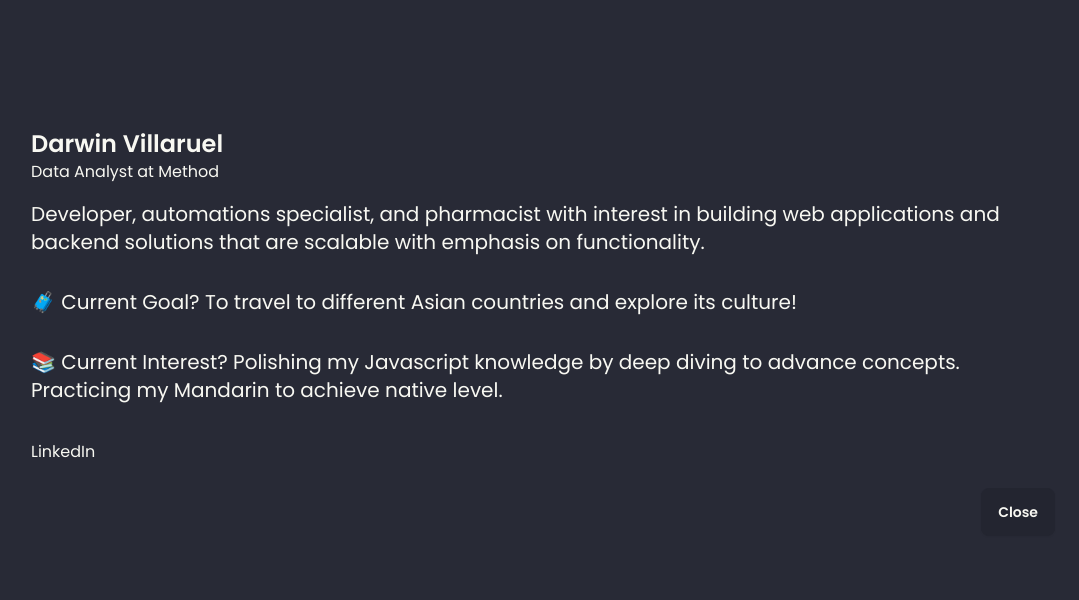
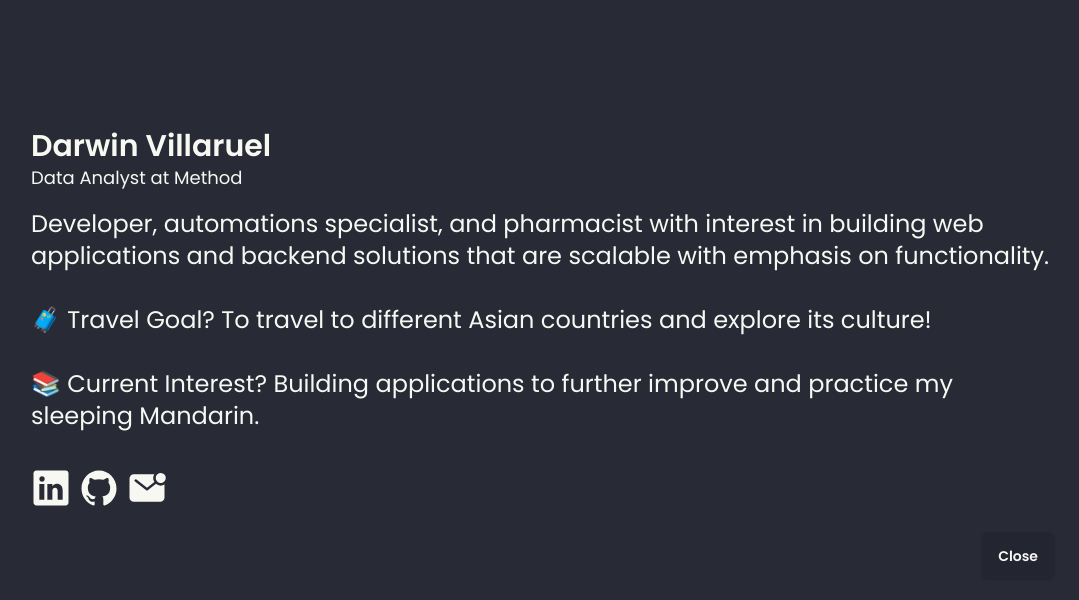
Before and after one commit to darwinvillaruel/darwin, a Next.js app: page / in a window 1280 px wide. Both pictures are taken after a click on the button "About". Shown: the top 600 px of the page, without its empty margins (97-1176 px from the left). Built offline with nearby package versions, Linux system fonts and the light colour scheme.

Commit message:
style: adjust spacing

```diff
--- a/src/components/About.tsx
+++ b/src/components/About.tsx
@@ -1,5 +1,8 @@
 "use client";
 import { HiUserCircle } from "react-icons/hi";
+import { IoLogoLinkedin } from "react-icons/io5";
+import { IoLogoGithub } from "react-icons/io5";
+import { IoMailUnread } from "react-icons/io5";
 
 export default function About() {
   const handleClick = (item: string) => {
@@ -15,38 +18,46 @@ export default function About() {
       <button
         className="btn btn-info"
         onClick={() => handleClick("about_modal")}>
+        <HiUserCircle />
         About
       </button>
-      <dialog
-        id="about_modal"
-        className="modal">
-        <div className="sm:p-10 lg:p-24 xl:p-32 rounded-none w-screen max-w-none h-screen max-h-none container modal-box">
+      <dialog id="about_modal" className="modal">
+        <div className="container w-screen h-screen rounded-none p-11 lg:p-24 xl:p-32 max-w-none max-h-none modal-box ">
           <div className="xl:flex xl:flex-row xl:gap-5">
             <div>
-              <h3 className="font-semibold text-2xl">Darwin Villaruel</h3>
-              <p>Data Analyst at Method</p>
-              <p className="py-4 text-xl">
-                Developer, automations specialist, and pharmacist with interest in building web applications and backend
-                solutions that are scalable with emphasis on functionality.
+              <h3 className="text-xl font-semibold lg:text-3xl">
+                Darwin Villaruel
+              </h3>
+              <p className="lg:text-lg">Data Analyst at Method</p>
+              <p className="py-4 lg:text-2xl">
+                Developer, automations specialist, and pharmacist with interest
+                in building web applications and backend solutions that are
+                scalable with emphasis on functionality.
               </p>
-              <p className="py-4 text-xl">
-                🧳 Current Goal? To travel to different Asian countries and explore its culture!
+              <p className="py-4 lg:text-2xl">
+                🧳 Travel Goal? To travel to different Asian countries and
+                explore its culture!
               </p>
-              <p className="py-4 text-xl">
-                📚 Current Interest? Polishing my Javascript knowledge by deep diving to advance concepts. Practicing my
-                Mandarin to achieve native level.
+              <p className="py-4 lg:text-2xl">
+                📚 Current Interest? Building applications to further improve
+                and practice my sleeping Mandarin.
               </p>
             </div>
-            <div className="xl:border-pink-500 xl:border-2 hidden xl:p-4 xl:border-b-4 xl:rounded-xl">
+            <div className="hidden xl:border-pink-500 xl:border-2 xl:p-4 xl:border-b-4 xl:rounded-xl">
               <p>
-                Lorem ipsum dolor sit amet consectetur adipisicing elit. Officiis placeat quo, doloribus itaque
-                voluptates necessitatibus dolorem natus enim, error ab qui voluptate! Et quos cum illum animi, incidunt
-                perspiciatis quam.
+                Lorem ipsum dolor sit amet consectetur adipisicing elit.
+                Officiis placeat quo, doloribus itaque voluptates necessitatibus
+                dolorem natus enim, error ab qui voluptate! Et quos cum illum
+                animi, incidunt perspiciatis quam.
               </p>
             </div>
           </div>
           <div className="mt-5">
-            <div>LinkedIn</div>
+            <div className="flex flex-row space-x-2">
+              <IoLogoLinkedin size={40} />
+              <IoLogoGithub size={40} />
+              <IoMailUnread size={40} />
+            </div>
             <div className="modal-action">
               <form method="dialog">
                 <button className="btn">Close</button>
--- a/src/components/Footer.tsx
+++ b/src/components/Footer.tsx
@@ -9,10 +9,12 @@ export default function Footer() {
         <About />
       </div>
       <div>
-        <button className="btn btn-info">
-          <HiMail />
-          Contact
-        </button>
+        <a href="mailto:darwinvillaruel2215@gmail.com">
+          <button className="btn btn-info">
+            <HiMail />
+            Contact
+          </button>
+        </a>
       </div>
       <div>
         <button className="btn btn-info">
```
